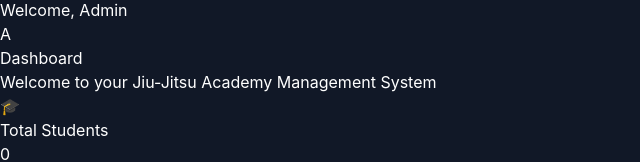
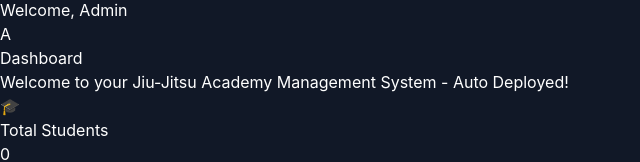
Before and after one commit to tonisvasconcelos/jiu-jitsu-academy-manager, a React (Vite) app: page / in a window 1280 px wide. Shown: the part 218-380 px from the top of the page, without its empty margins (0-640 px from the left). Built offline with nearby package versions, Linux system fonts and the light colour scheme.

Commit message:
Test automatic deployment - update dashboard welcome message

```diff
--- a/src/pages/Dashboard.tsx
+++ b/src/pages/Dashboard.tsx
@@ -5,7 +5,7 @@ const Dashboard: React.FC = () => {
     <div className="space-y-6">
       <div>
         <h2 className="text-3xl font-bold text-white mb-2">Dashboard</h2>
-        <p className="text-gray-400">Welcome to your Jiu-Jitsu Academy Management System</p>
+        <p className="text-gray-400">Welcome to your Jiu-Jitsu Academy Management System - Auto Deployed!</p>
       </div>
 
       <div className="grid grid-cols-1 md:grid-cols-2 lg:grid-cols-4 gap-6">
```
